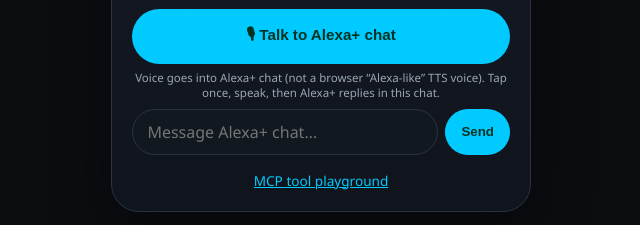
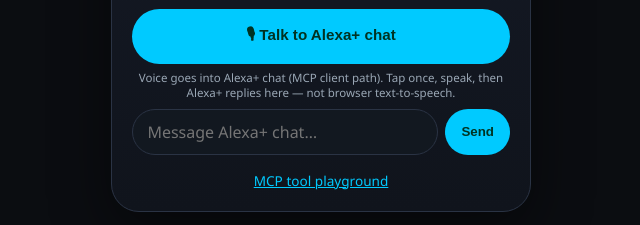
Before and after one commit to Scrum723/docwatch, a website: page web/index.html in a window 1280 px wide. Shown: the part 628-853 px from the top of the page, 319-959 px from the left. Drawn offline with Linux system fonts and the light colour scheme.

Commit message:
Clarify Alexa+ chat hint: no browser TTS path.

```diff
--- a/web/index.html
+++ b/web/index.html
@@ -177,7 +177,7 @@
     <div class="voice-row">
       <button type="button" id="voiceBtn" aria-pressed="false">🎙 Talk to Alexa+ chat</button>
     </div>
-    <div class="voice-hint" id="voiceHint">Voice goes into Alexa+ chat (not a browser “Alexa-like” TTS voice). Tap once, speak, then Alexa+ replies in this chat.</div>
+    <div class="voice-hint" id="voiceHint">Voice goes into Alexa+ chat (MCP client path). Tap once, speak, then Alexa+ replies here — not browser text-to-speech.</div>
     <form class="composer" id="form">
       <input id="input" placeholder="Message Alexa+ chat…" autocomplete="off" />
       <button type="submit">Send</button>
```
